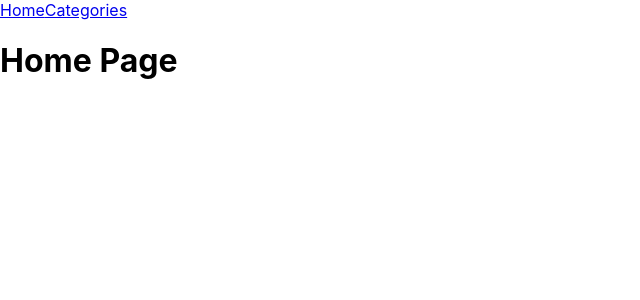
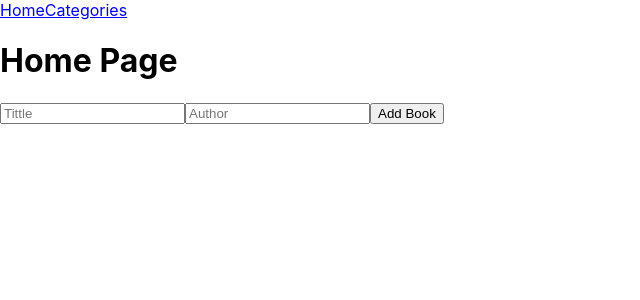
Before and after one commit to rudicarrilloypr/book-app, a React (Create React App) app: page / in a window 1280 px wide. Shown: the top 300 px of the page, without its empty margins (0-640 px from the left). Built offline with nearby package versions, Linux system fonts and the light colour scheme.

Commit message:
Add fill forms

```diff
--- a/src/components/NewBookForm.js
+++ b/src/components/NewBookForm.js
@@ -14,12 +14,12 @@ const NewBookForm = ({ onSubmit }) => {
 
   return (
     <form onSubmit={handleSubmit}>
-      <input type="text" placeholder="Título del libro" value={title} onChange={(e) => setTitle(e.target.value)} />
+      <input type="text" placeholder="Tittle" value={title} onChange={(e) => setTitle(e.target.value)} />
 
       {/* Cambia el placeholder y el estado correspondiente a 'author' */}
-      <input type="text" placeholder="Autor del libro" value={author} onChange={(e) => setAuthor(e.target.value)} />
+      <input type="text" placeholder="Author" value={author} onChange={(e) => setAuthor(e.target.value)} />
 
-      <button type="submit">Añadir libro</button>
+      <button type="submit">Add Book</button>
     </form>
   );
 };
--- a/src/pages/HomePage.js
+++ b/src/pages/HomePage.js
@@ -1,9 +1,22 @@
-import React from 'react';
+// En src/pages/HomePage.js
+import React, { useState } from 'react';
+import BookList from '../components/BookList';
+import NewBookForm from '../components/NewBookForm';
 
-const HomePage = () => (
-  <div>
-    <h1>Home Page</h1>
-  </div>
-);
+const HomePage = () => {
+  const [books, setBooks] = useState([]);
+
+  const handleAddBook = (book) => {
+    setBooks((prevBooks) => [...prevBooks, book]);
+  };
+
+  return (
+    <div>
+      <h1>Home Page</h1>
+      <NewBookForm onSubmit={handleAddBook} />
+      <BookList books={books} />
+    </div>
+  );
+};
 
 export default HomePage;
```
